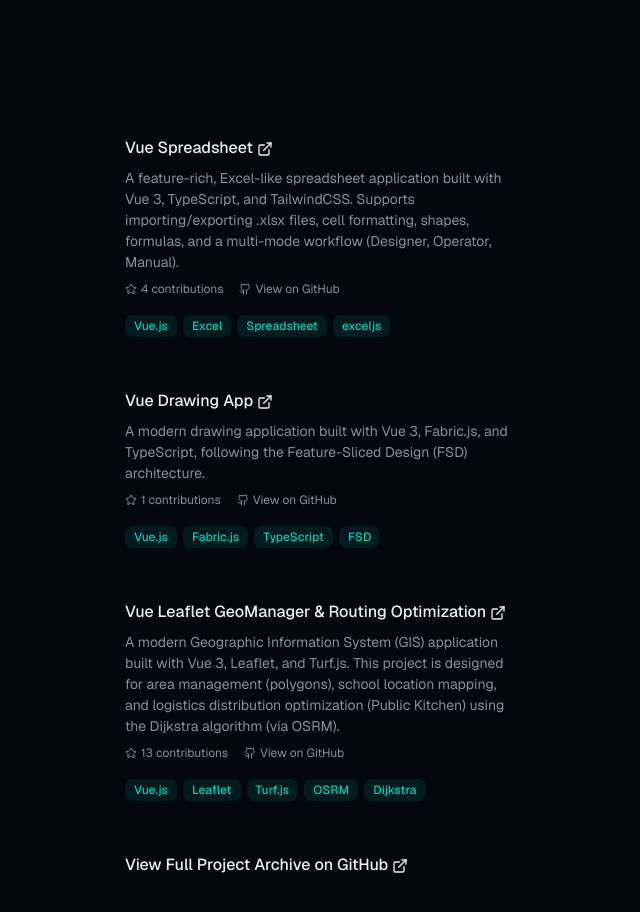
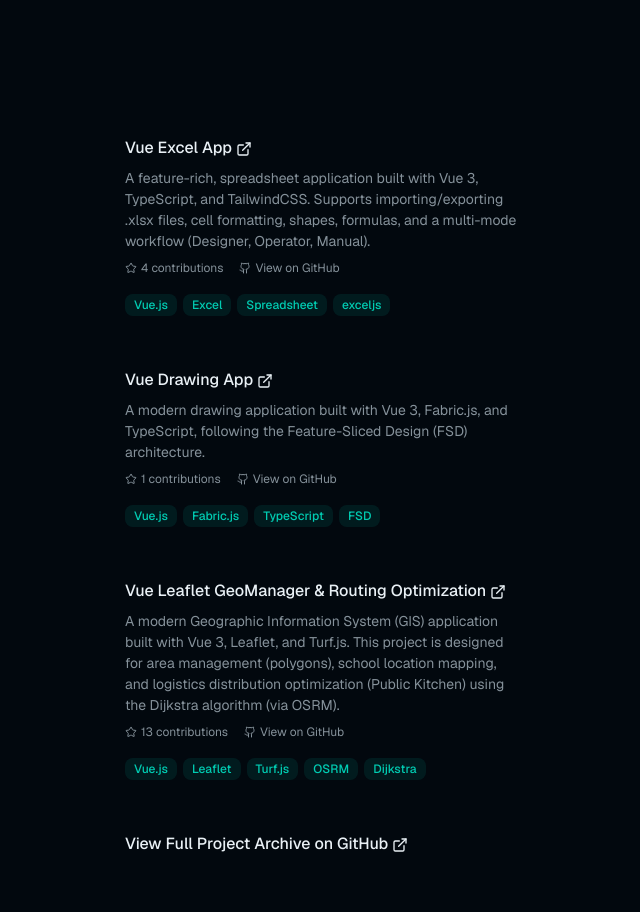
Before and after one commit to khoirulariffin/personal-website, a Next.js app: page / in a window 1280 px wide. Shown: the part 2300-3212 px from the top of the page, without its empty margins (523-1163 px from the left). Built offline with nearby package versions, Linux system fonts and the light colour scheme.

Commit message:
refactor: update Vue Spreadsheet project title and description to Vue Excel App

```diff
--- a/components/projects.tsx
+++ b/components/projects.tsx
@@ -7,9 +7,9 @@ import { FadeIn, ScaleIn } from "./animations";
 
 const projects = [
   {
-    title: "Vue Spreadsheet",
+    title: "Vue Excel App",
     description:
-      "A feature-rich, Excel-like spreadsheet application built with Vue 3, TypeScript, and TailwindCSS. Supports importing/exporting .xlsx files, cell formatting, shapes, formulas, and a multi-mode workflow (Designer, Operator, Manual).",
+      "A feature-rich, spreadsheet application built with Vue 3, TypeScript, and TailwindCSS. Supports importing/exporting .xlsx files, cell formatting, shapes, formulas, and a multi-mode workflow (Designer, Operator, Manual).",
     url: "https://github.com/khoirulariffin/vue-excel",
     demoUrl: "https://excel-khoirulariffin.vercel.app/",
     contributions: 4,
```
